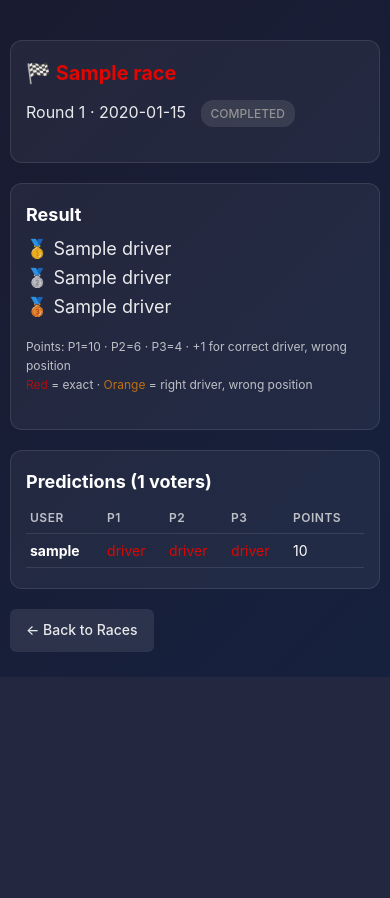
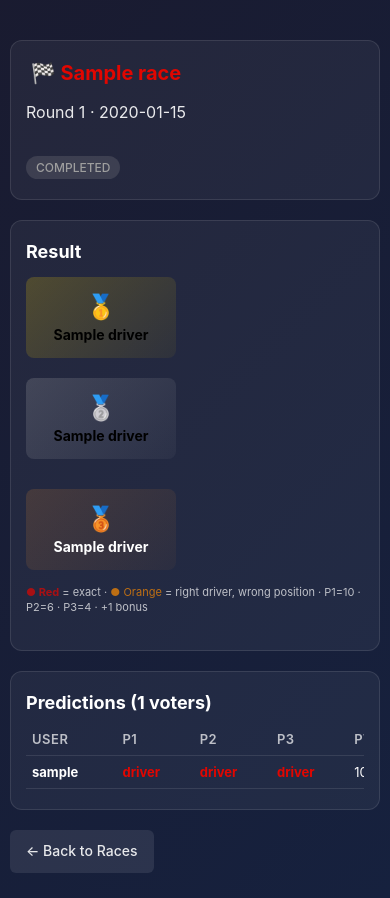
Before and after one commit to brettswift/f1-predictor, a Flask app: a page that uses src/templates/race_detail.html in a window 390 px wide. Shown: the part 186-1084 px from the top of the page. Before the commit the page ends 863 px from the top, so only its background shows below. Run offline with Flask 3, Linux system fonts and the light colour scheme; the visitor is signed in with stand-in values (Sample User, id 1); tables that the repository leaves empty hold one stand-in row (values such as "Sample post").

Commit message:
feat/BUD-78: Mobile-responsive race detail page\n\n- Add .table-scroll wrapper with overflow-x: auto for horizontal scroll\n- Podium results (P1/P2/P3) in 3-column flex layout with gradient backgrounds\n- Race header stacks vertically on small screens via .race-header-inner\n- Mobile breakpoint at 480px\n- Red/orange highlighting via .exact and .close CSS classes\n- Legend visible on all screen sizes\n- No horizontal overflow on 375px screens

```diff
--- a/src/templates/race_detail.html
+++ b/src/templates/race_detail.html
@@ -2,32 +2,160 @@
 
 {% block title %}{{ race_slug }} - F1 Predictor{% endblock %}
 
+{% block extra_css %}
+<style>
+    /* Mobile-responsive styles */
+    @media (max-width: 480px) {
+        .race-header-inner {
+            flex-direction: column;
+            align-items: flex-start !important;
+            gap: 10px;
+        }
+
+        .race-header-inner .status {
+            margin-left: 0 !important;
+            margin-top: 5px;
+        }
+
+        .table-scroll {
+            overflow-x: auto;
+            -webkit-overflow-scrolling: touch;
+        }
+
+        .table-scroll table {
+            min-width: 400px;
+        }
+
+        .table-scroll th,
+        .table-scroll td {
+            padding: 8px 6px;
+            font-size: 13px;
+        }
+
+        .podium-results {
+            flex-direction: column;
+            gap: 10px;
+        }
+
+        .podium-item {
+            flex: 1;
+            min-width: 100px;
+        }
+
+        .result-legend {
+            font-size: 11px !important;
+            line-height: 1.4;
+        }
+    }
+
+    .race-header-inner {
+        display: flex;
+        justify-content: space-between;
+        align-items: center;
+    }
+
+    .table-scroll {
+        overflow-x: auto;
+    }
+
+    .podium-results {
+        display: flex;
+        justify-content: center;
+        gap: 20px;
+        margin: 15px 0;
+    }
+
+    .podium-item {
+        flex: 1;
+        max-width: 150px;
+        text-align: center;
+        padding: 15px 10px;
+        border-radius: 8px;
+    }
+
+    .podium-p1 {
+        background: linear-gradient(135deg, rgba(255, 215, 0, 0.2), rgba(255, 215, 0, 0.05));
+    }
+
+    .podium-p2 {
+        background: linear-gradient(135deg, rgba(192, 192, 192, 0.2), rgba(192, 192, 192, 0.05));
+    }
+
+    .podium-p3 {
+        background: linear-gradient(135deg, rgba(205, 127, 50, 0.2), rgba(205, 127, 50, 0.05));
+    }
+
+    .podium-rank {
+        font-size: 24px;
+        margin-bottom: 5px;
+    }
+
+    .podium-name {
+        font-size: 14px;
+        font-weight: bold;
+    }
+
+    .result-legend {
+        font-size: 12px;
+        opacity: 0.7;
+        margin-top: 12px;
+    }
+
+    .exact {
+        color: #e10600;
+        font-weight: bold;
+    }
+
+    .close {
+        color: #ff8c00;
+    }
+
+    .points-col {
+        min-width: 50px;
+    }
+</style>
+{% endblock %}
+
 {% block content %}
 <div class="card">
+    <div class="race-header-inner">
+        <div>
             <h2>🏁 {{ race['name'] }}</h2>
-    <p>
+            <p style="margin-top: 5px;">
                 Round {{ race['round'] }} · {{ race['date'][:10] }}
-        <span class="status status-{{ race['status'] }}" style="margin-left: 10px;">{{ race['status']|upper }}</span>
             </p>
+        </div>
+        <span class="status status-{{ race['status'] }}">{{ race['status']|upper }}</span>
+    </div>
 </div>
 
 {% if result_names %}
 <div class="card">
     <h3>Result</h3>
-    <p style="font-size: 18px; margin-top: 10px;">
-        🥇 {{ result_names['p1_name'] }}<br>
-        🥈 {{ result_names['p2_name'] }}<br>
-        🥉 {{ result_names['p3_name'] }}
-    </p>
-    <p style="font-size: 12px; opacity: 0.7; margin-top: 12px;">
-        Points: P1=10 · P2=6 · P3=4 · +1 for correct driver, wrong position<br>
-        <span style="color: #e10600;">Red</span> = exact · <span style="color: #ff8c00;">Orange</span> = right driver, wrong position
+    <div class="podium-results">
+        <div class="podium-item podium-p1">
+            <div class="podium-rank">🥇</div>
+            <div class="podium-name">{{ result_names['p1_name'] }}</div>
+        </div>
+        <div class="podium-item podium-p2">
+            <div class="podium-rank">🥈</div>
+            <div class="podium-name">{{ result_names['p2_name'] }}</div>
+        </div>
+        <div class="podium-item podium-p3">
+            <div class="podium-rank">🥉</div>
+            <div class="podium-name">{{ result_names['p3_name'] }}</div>
+        </div>
+    </div>
+    <p class="result-legend">
+        <span class="exact">● Red</span> = exact · <span class="close">● Orange</span> = right driver, wrong position
+        · P1=10 · P2=6 · P3=4 · +1 bonus
     </p>
 </div>
 {% endif %}
 
 <div class="card">
     <h3>Predictions ({{ predictions|length }} voters)</h3>
+    <div class="table-scroll">
         <table>
             <thead>
                 <tr>
@@ -36,7 +164,7 @@
                     <th>P2</th>
                     <th>P3</th>
                     {% if result_names %}
-                <th>Points</th>
+                    <th class="points-col">Pts</th>
                     {% endif %}
                 </tr>
             </thead>
@@ -46,39 +174,40 @@
                     <td><strong>{{ pred['username'] }}</strong></td>
                     <td>
                         {% if result_ids and pred['p1_driver_id'] == result_ids.get('p1_driver_id') %}
-                    <span style="color: #e10600;">{{ pred['p1_name'].split()[-1] }}</span>
+                        <span class="exact">{{ pred['p1_name'].split()[-1] }}</span>
                         {% elif result_ids and (pred['p1_driver_id'] == result_ids.get('p2_driver_id') or pred['p1_driver_id'] == result_ids.get('p3_driver_id')) %}
-                    <span style="color: #ff8c00;">{{ pred['p1_name'].split()[-1] }}</span>
+                        <span class="close">{{ pred['p1_name'].split()[-1] }}</span>
                         {% else %}
                         {{ pred['p1_name'].split()[-1] }}
                         {% endif %}
                     </td>
                     <td>
                         {% if result_ids and pred['p2_driver_id'] == result_ids.get('p2_driver_id') %}
-                    <span style="color: #e10600;">{{ pred['p2_name'].split()[-1] }}</span>
+                        <span class="exact">{{ pred['p2_name'].split()[-1] }}</span>
                         {% elif result_ids and (pred['p2_driver_id'] == result_ids.get('p1_driver_id') or pred['p2_driver_id'] == result_ids.get('p3_driver_id')) %}
-                    <span style="color: #ff8c00;">{{ pred['p2_name'].split()[-1] }}</span>
+                        <span class="close">{{ pred['p2_name'].split()[-1] }}</span>
                         {% else %}
                         {{ pred['p2_name'].split()[-1] }}
                         {% endif %}
                     </td>
                     <td>
                         {% if result_ids and pred['p3_driver_id'] == result_ids.get('p3_driver_id') %}
-                    <span style="color: #e10600;">{{ pred['p3_name'].split()[-1] }}</span>
+                        <span class="exact">{{ pred['p3_name'].split()[-1] }}</span>
                         {% elif result_ids and (pred['p3_driver_id'] == result_ids.get('p1_driver_id') or pred['p3_driver_id'] == result_ids.get('p2_driver_id')) %}
-                    <span style="color: #ff8c00;">{{ pred['p3_name'].split()[-1] }}</span>
+                        <span class="close">{{ pred['p3_name'].split()[-1] }}</span>
                         {% else %}
                         {{ pred['p3_name'].split()[-1] }}
                         {% endif %}
                     </td>
                     {% if result_names %}
-                <td>{{ scores_by_user.get(pred['user_id'], '—') }}</td>
+                    <td class="points-col">{{ scores_by_user.get(pred['user_id'], '—') }}</td>
                     {% endif %}
                 </tr>
                 {% endfor %}
             </tbody>
         </table>
     </div>
+</div>
 
 <p>
     <a href="{{ url_for('races') }}" class="btn btn-secondary">← Back to Races</a>
```
Lines whose indentation alone changed are shown as unchanged.
